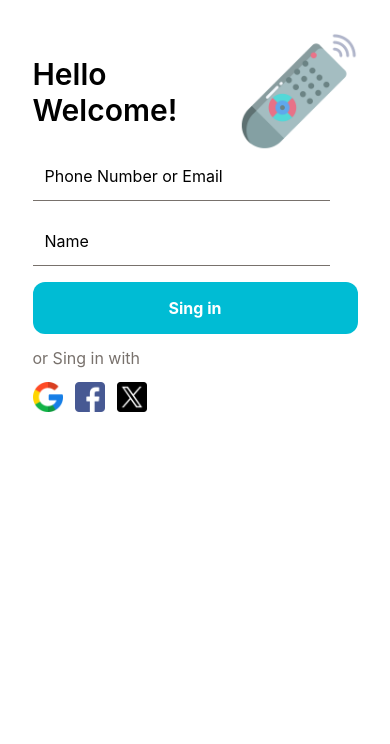
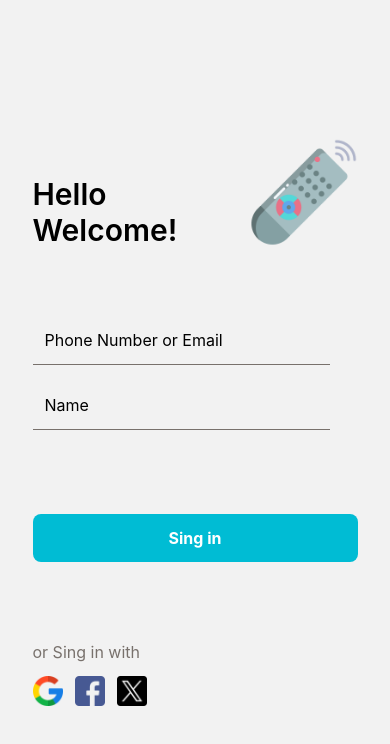
Before and after one commit to GustavoSod/app-home-automation, a React Native app: screen /SingIn in a window 390 px wide. Shown: the top 744 px of the page. Built offline with nearby package versions, Linux system fonts and the light colour scheme.

Commit message:
Add screen navigation

```diff
--- a/App.tsx
+++ b/App.tsx
@@ -1,12 +1,9 @@
 import React from 'react';
-import Initial from './src/screens/initial';
-import { SafeAreaView } from 'react-native';
-import SingIn from './src/screens/singIn';
+import InitialStack from './src/routes/initialStack';
+import 'react-native-gesture-handler';
 
 export default function Section() {
   return (
-    <SafeAreaView>
-      <SingIn/>
-    </SafeAreaView>
+      <InitialStack/>
   );
 }
--- a/package.json
+++ b/package.json
@@ -15,6 +15,7 @@
     "nativewind": "^2.0.11",
     "react": "18.2.0",
     "react-native": "0.74.1",
+    "react-native-gesture-handler": "^2.16.2",
     "react-native-safe-area-context": "^4.10.1",
     "react-native-screens": "^3.31.1"
   },
--- a/src/components/buttonInit/index.tsx
+++ b/src/components/buttonInit/index.tsx
@@ -1,9 +1,27 @@
-import { Text, TouchableOpacity } from 'react-native'
+import React from 'react';
+import { Text, TouchableOpacity } from 'react-native';
 
-export default function ButtonInit({textButton, hasBackground} : {textButton: string, hasBackground: boolean}) {
+interface ButtonInitProps {
+  textButton: string;
+  hasBackground: boolean;
+  onPress?: () => void;
+}
+
+export default function ButtonInit({ textButton, hasBackground, onPress }: ButtonInitProps) {
   return (
-    <TouchableOpacity className='rounded-xl p-3.5 w-full mb-3 justify-center, items-center' style={[ hasBackground ? { backgroundColor: '#00bcd4' } : { backgroundColor: '#fff' }]}>
-      <Text style={[ hasBackground ? { color: '#fff' } : { color: '#00bcd4' }]} className='text-white font-bold text-base'>{textButton}</Text>
+    <TouchableOpacity
+      style={{
+        borderRadius: 8,
+        padding: 14,
+        width: '100%',
+        marginBottom: 10,
+        justifyContent: 'center',
+        alignItems: 'center',
+        backgroundColor: hasBackground ? '#00bcd4' : '#fff',
+      }}
+      onPress={onPress} // Adicionando o onPress ao TouchableOpacity
+    >
+      <Text style={{ color: hasBackground ? '#fff' : '#00bcd4', fontWeight: 'bold', fontSize: 16 }}>{textButton}</Text>
     </TouchableOpacity>
-  )
+  );
 }
--- /dev/null
+++ b/src/routes/initialStack/index.tsx
@@ -0,0 +1,25 @@
+import { createNativeStackNavigator, NativeStackNavigationProp } from "@react-navigation/native-stack";
+import Initial from "../../screens/Initial";
+import { NavigationContainer } from "@react-navigation/native";
+import SingIn from "../../screens/SingIn";
+
+type InitialStackParamList = {
+    Initial: undefined;
+    SingIn: undefined;
+  };
+
+export type InitialStackTypes = NativeStackNavigationProp<InitialStackParamList>
+
+
+const Stack = createNativeStackNavigator<InitialStackParamList>();
+
+export default function InitialStack() {
+  return (
+    <NavigationContainer>
+      <Stack.Navigator>
+        <Stack.Screen name="Initial" component={Initial} options={{headerShown:false}}/>
+        <Stack.Screen name="SingIn" component={SingIn} options={{headerShown:false}}/>
+      </Stack.Navigator>
+    </NavigationContainer>
+  );
+}
--- a/src/screens/initial/index.tsx
+++ b/src/screens/initial/index.tsx
@@ -1,9 +1,18 @@
 import React from 'react'
 import { View, Text, useColorScheme, Image} from 'react-native';
 import ButtonInit from '../../components/buttonInit';
+import { useNavigation } from '@react-navigation/native';
+import { InitialStackTypes } from '../../routes/initialStack';
 
 export default function Initial() {
+
+  const navigation = useNavigation<InitialStackTypes>();
   const isDarkMode = useColorScheme() === 'dark';
+
+  const handleSignInPress = () => {
+    navigation.navigate('SingIn');
+  };
+
   return (
     <View className='flex justify-center items-center h-full'>
       <View className='flex justify-evenly items-center w-4/6 h-4/5'>
@@ -15,7 +24,7 @@ export default function Initial() {
         </View>
           <View className='w-full'>
             <ButtonInit textButton = 'Sing up' hasBackground={true}/>
-            <ButtonInit textButton = 'Sing in' hasBackground={false}/>
+            <ButtonInit textButton = 'Sing in' hasBackground={false} onPress={handleSignInPress}/>
           </View>
       </View>
     </View>
--- a/src/screens/singIn/index.tsx
+++ b/src/screens/singIn/index.tsx
@@ -7,9 +7,9 @@ export default function SingIn() {
   return (
     <View className='flex h-full justify-center items-center'>
         <View className='flex h-5/6 b w-10/12 justify-evenly'>
-            <View className='flex-row items-center justify-between'>
+            <View className='flex-row items-end justify-between'>
                 <Text className='text-black font-semibold text-3xl'>Hello{'\n'}Welcome!</Text>
-                <Image source={require('../../../assets/images/controlo-remoto.png')}  style={{width: 120, height: 120}}/>
+                <Image source={require('../../../assets/images/controlo-remoto.png')}  style={{width: 110, height: 110}}/>
             </View>
             <View>
             <InputForm placeholderText="Phone Number or Email" autoCapitalize="none" autoCorrect={false} keyboardType="default" />
```
Also changed, not shown: 3 other files (tests, documents, lock files or other folders).
